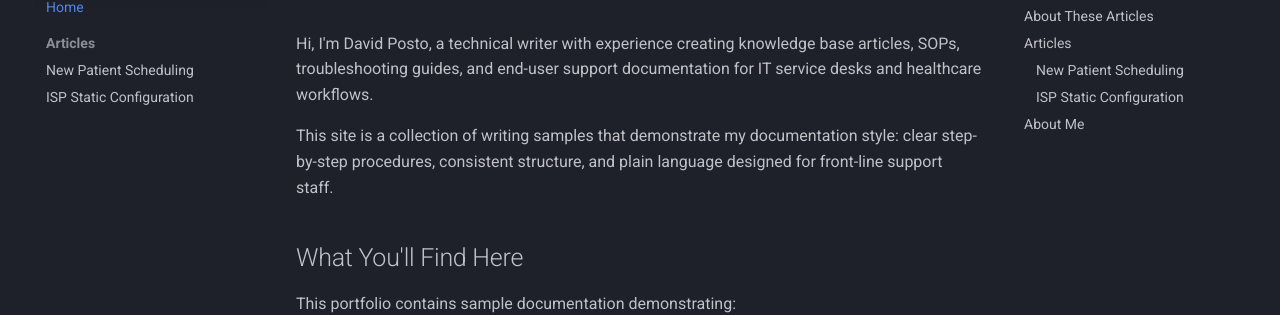
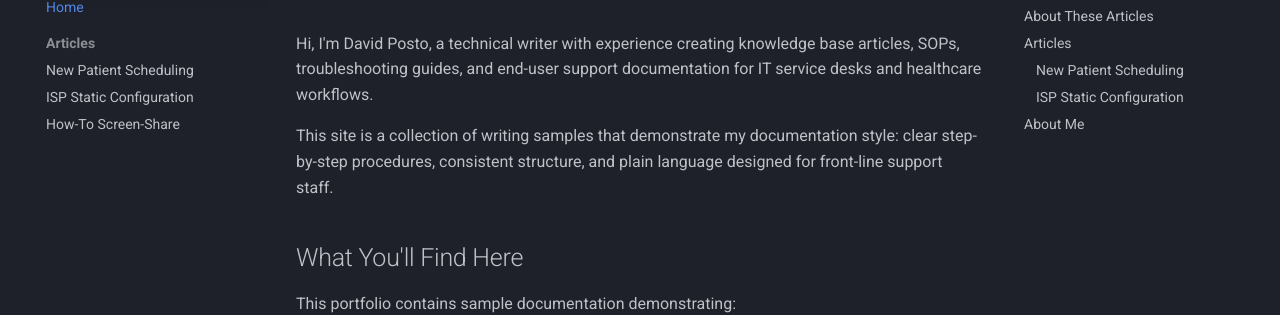
Before and after one commit to dposto/knowledge-base-portfolio, an MkDocs documentation site: the page built from docs/index.md, in a window 1280 px wide. Shown: the part 149-464 px from the top of the page. Built offline with MkDocs 1.6.1 and Material for MkDocs 9.7.7, drawn with Linux system fonts in a browser that asks for light colours.

Commit message:
Update mkdocs.yml
Added link to new article

```diff
--- a/mkdocs.yml
+++ b/mkdocs.yml
@@ -15,3 +15,4 @@ nav:
   - Articles:
     - New Patient Scheduling: articles/new-patient-scheduling.md
     - ISP Static Configuration: articles/isp-static-configuration.md
+    - How-To Screen-Share: articles/how-to-screen-share.md
```
